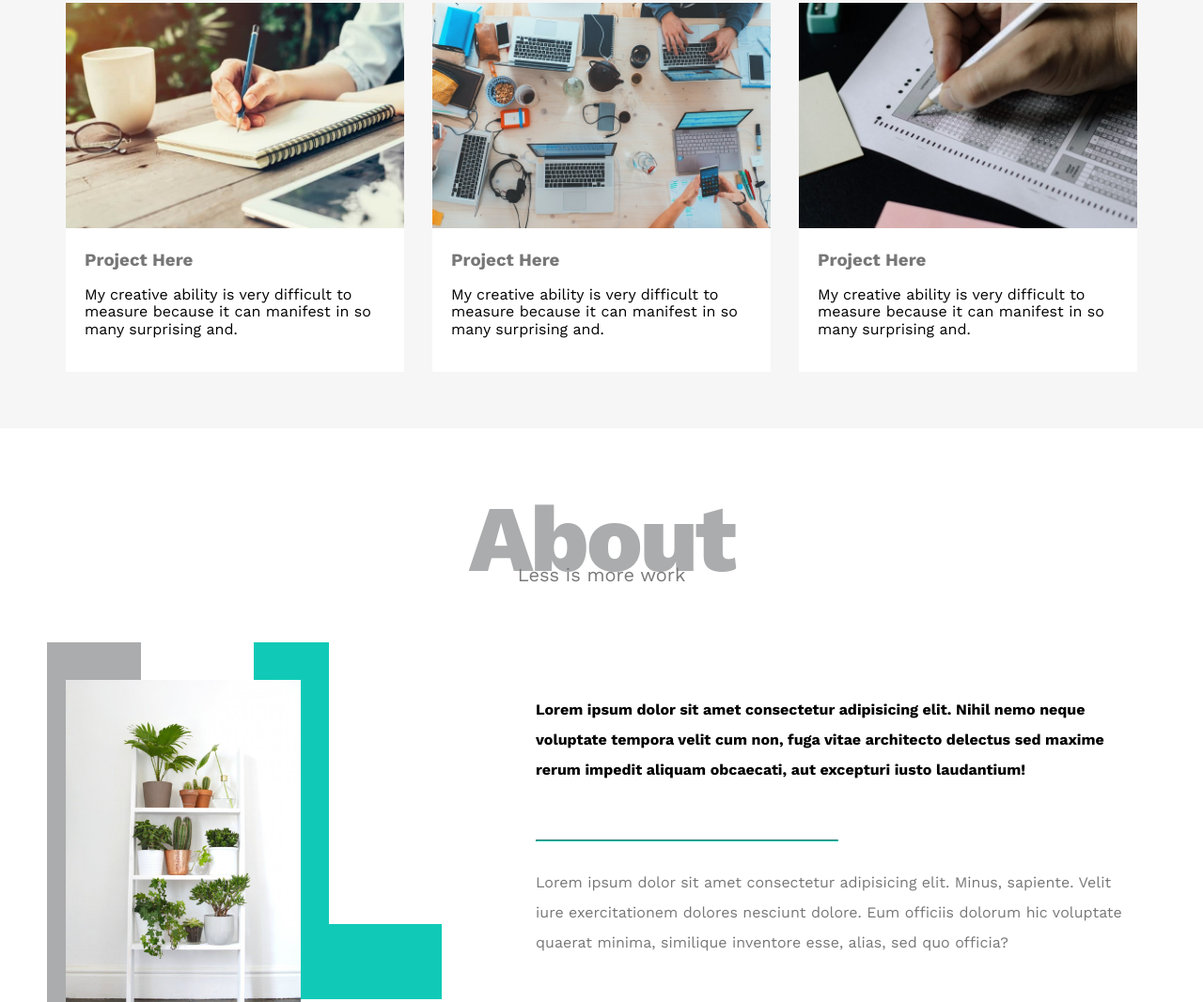
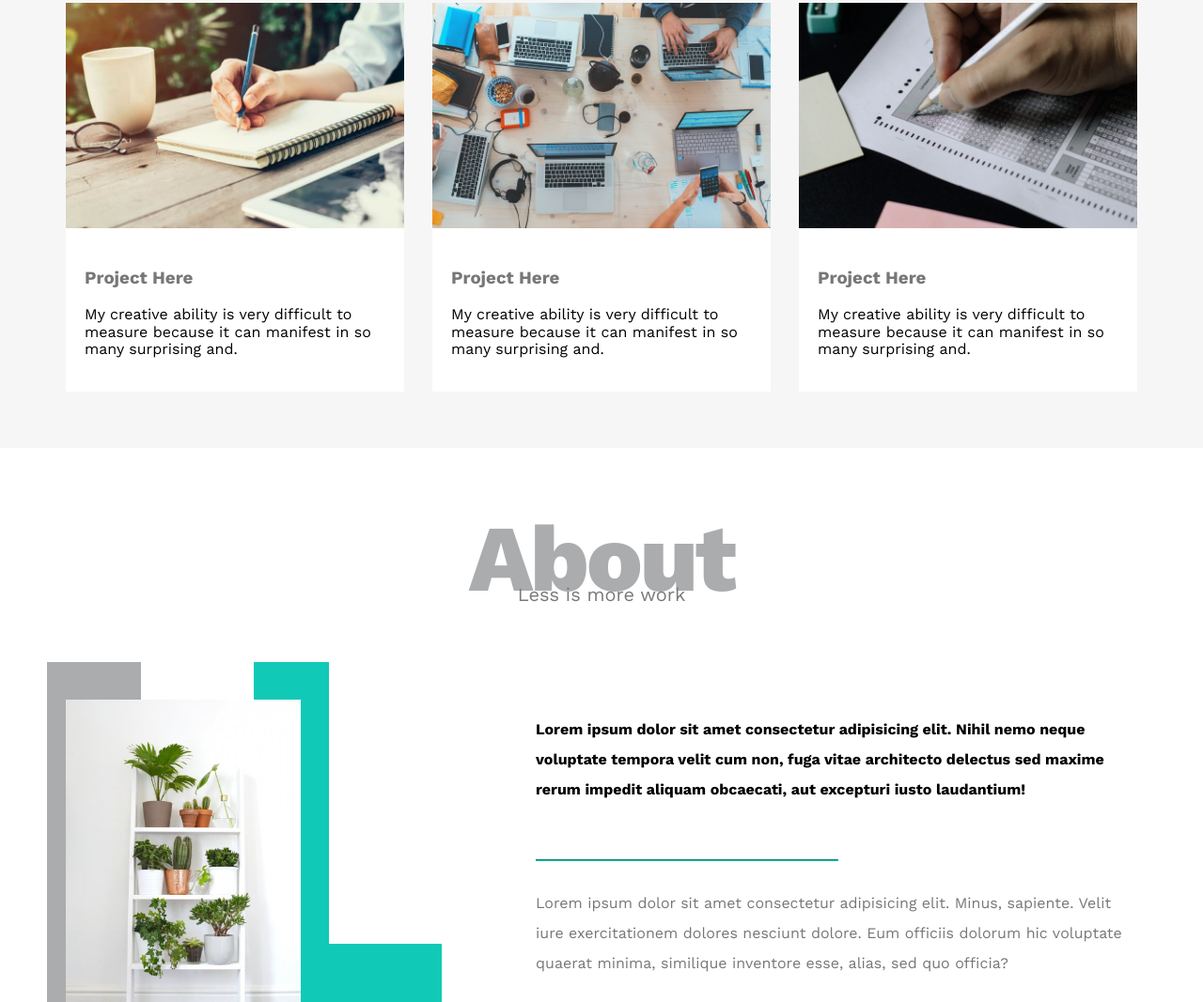
Before and after one commit to talia-khier/Leon-template, a plain HTML site: page index.html in a window 1280 px wide. Shown: the part 2161-3228 px from the top of the page at 94% size. Drawn offline with nearby package versions, Linux system fonts and the light colour scheme.

Commit message:
fix error

```diff
--- a/css/leon.css
+++ b/css/leon.css
@@ -333,9 +333,7 @@ header .links ul li a:hover {
 .portfolio .portfolio-content .card .info {
   padding: 20px;
 }
-.portfolio .portfolio-content .card .info h3 {
-  margin: 0;
-}
+
 
 .portfolio .portfolio-content .card .info h3 {
   color: #777;
```
